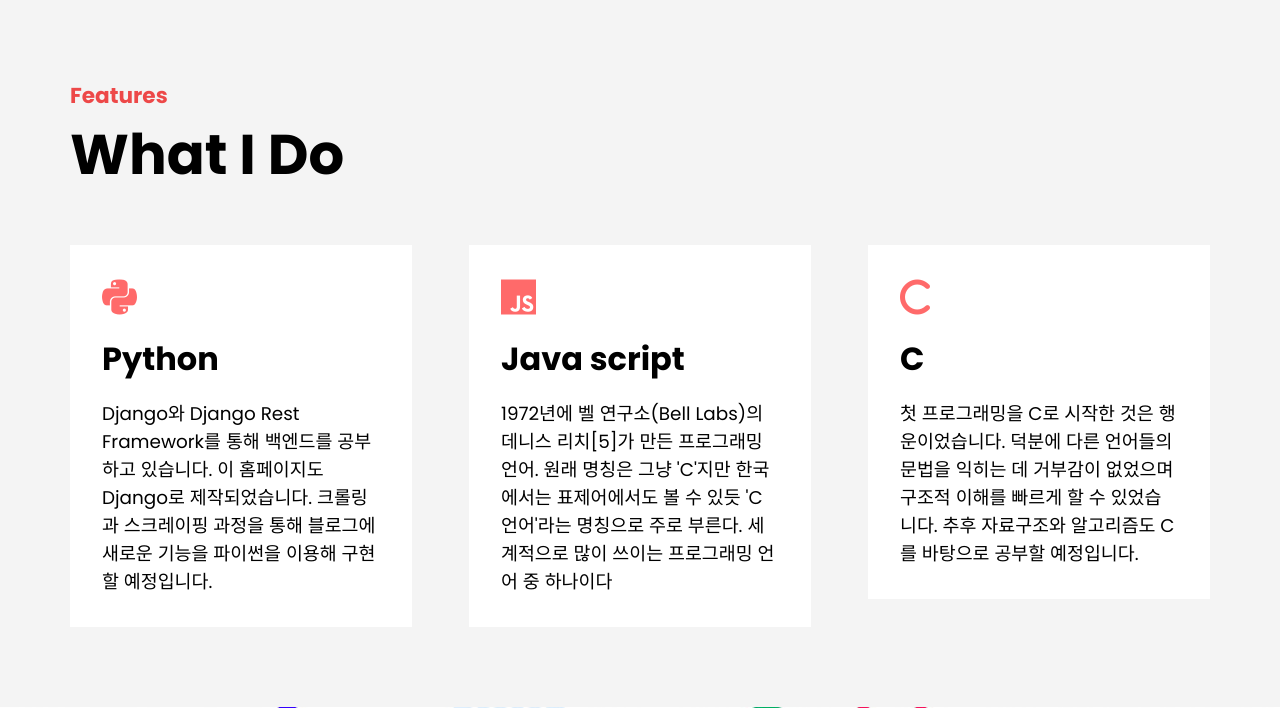
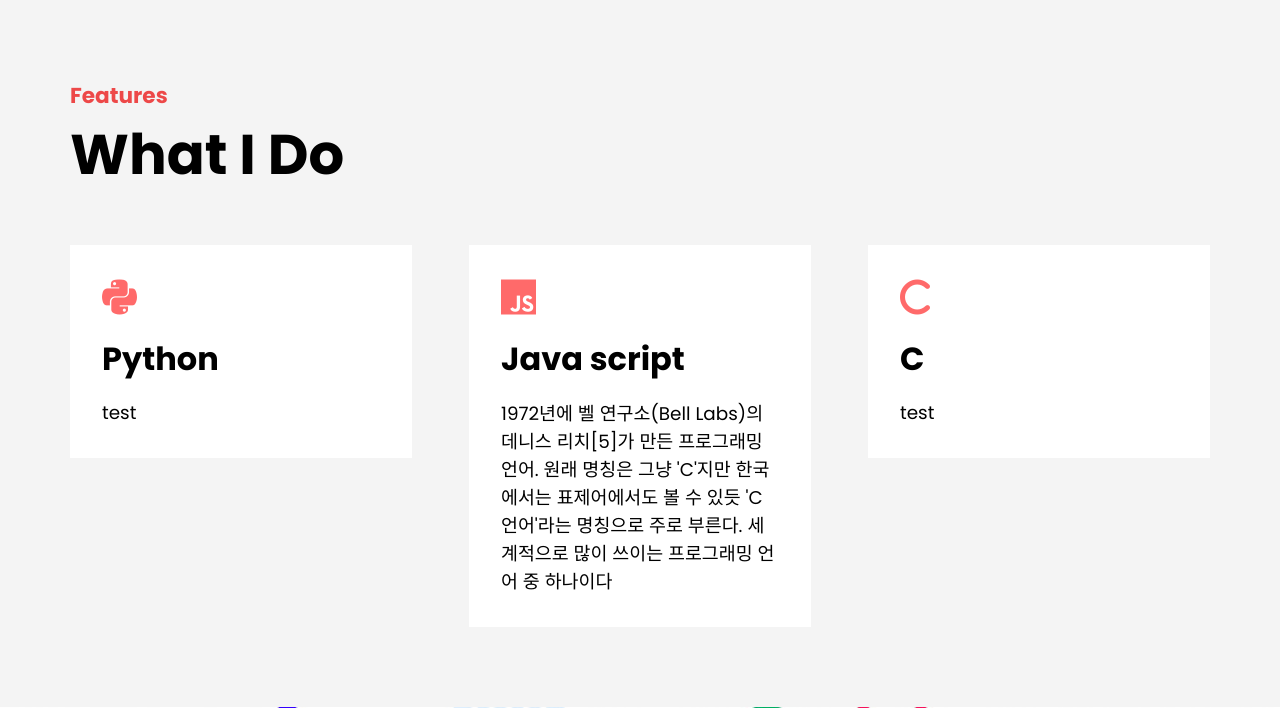
Before and after one commit to Hans97a/page, a Django app: page / in a window 1280 px wide. Shown: the part 1772-2480 px from the top of the page. Run offline with Django 3.2, Linux system fonts and the light colour scheme; some libraries are stand-ins or nearby versions.

Commit message:
Update index.html

```diff
--- a/templates/main/index.html
+++ b/templates/main/index.html
@@ -130,7 +130,7 @@
                     <div class="content">
                         <h3>Python</h3>
                         <p>
-                            Django와 Django Rest Framework를 통해 백엔드를 공부하고 있습니다. 이 홈페이지도 Django로 제작되었습니다. 크롤링과 스크레이핑 과정을 통해 블로그에 새로운 기능을 파이썬을 이용해 구현할 예정입니다.
+                            test
                         </p>
                     </div>
                 </div>
@@ -154,7 +154,7 @@
                     <div class="content">
                         <h3>C</h3>
                         <p>
-                            첫 프로그래밍을 C로 시작한 것은 행운이었습니다. 덕분에 다른 언어들의 문법을 익히는 데 거부감이 없었으며 구조적 이해를 빠르게 할 수 있었습니다. 추후 자료구조와 알고리즘도 C를 바탕으로 공부할 예정입니다.
+                            test
                         </p>
                     </div>
                 </div>
```
